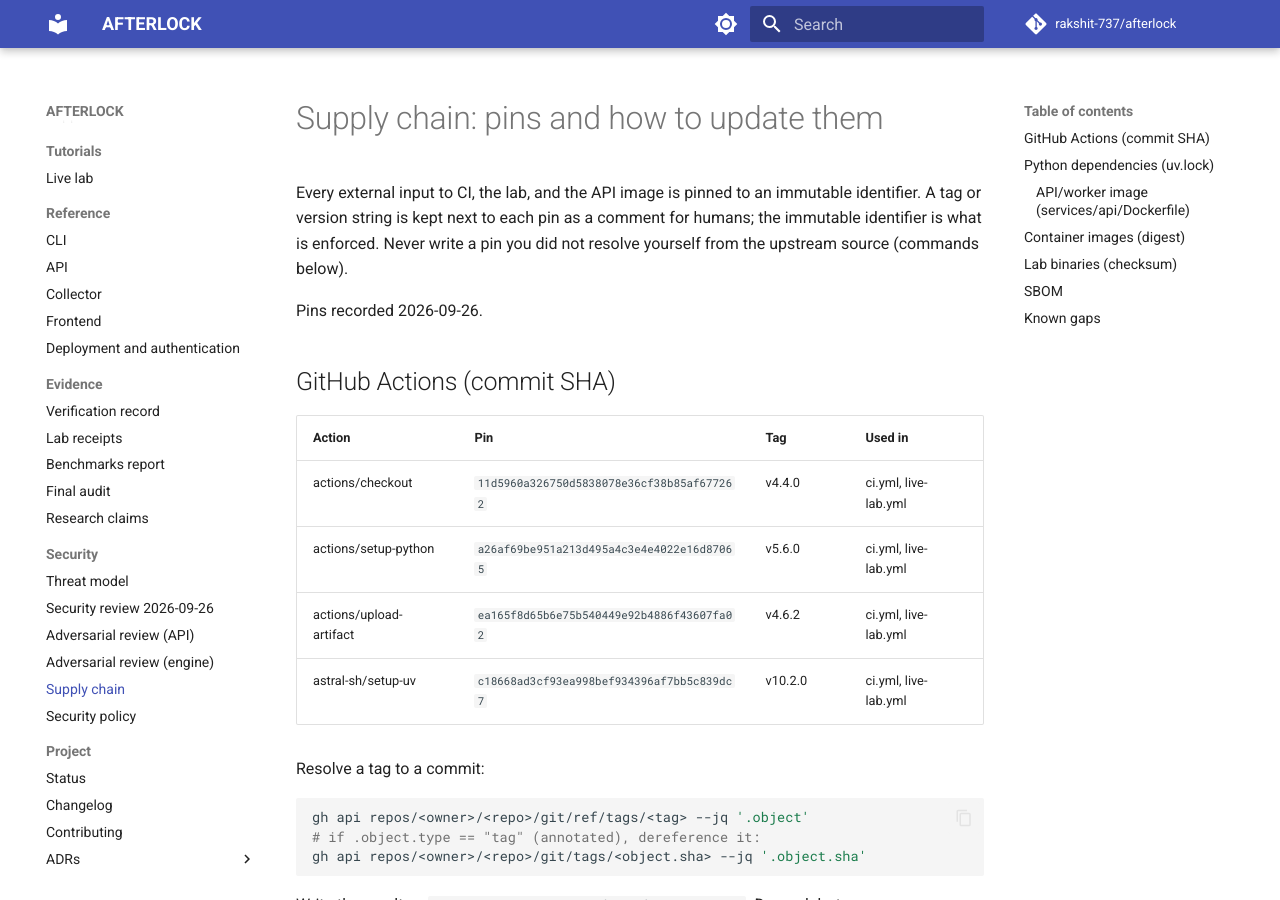
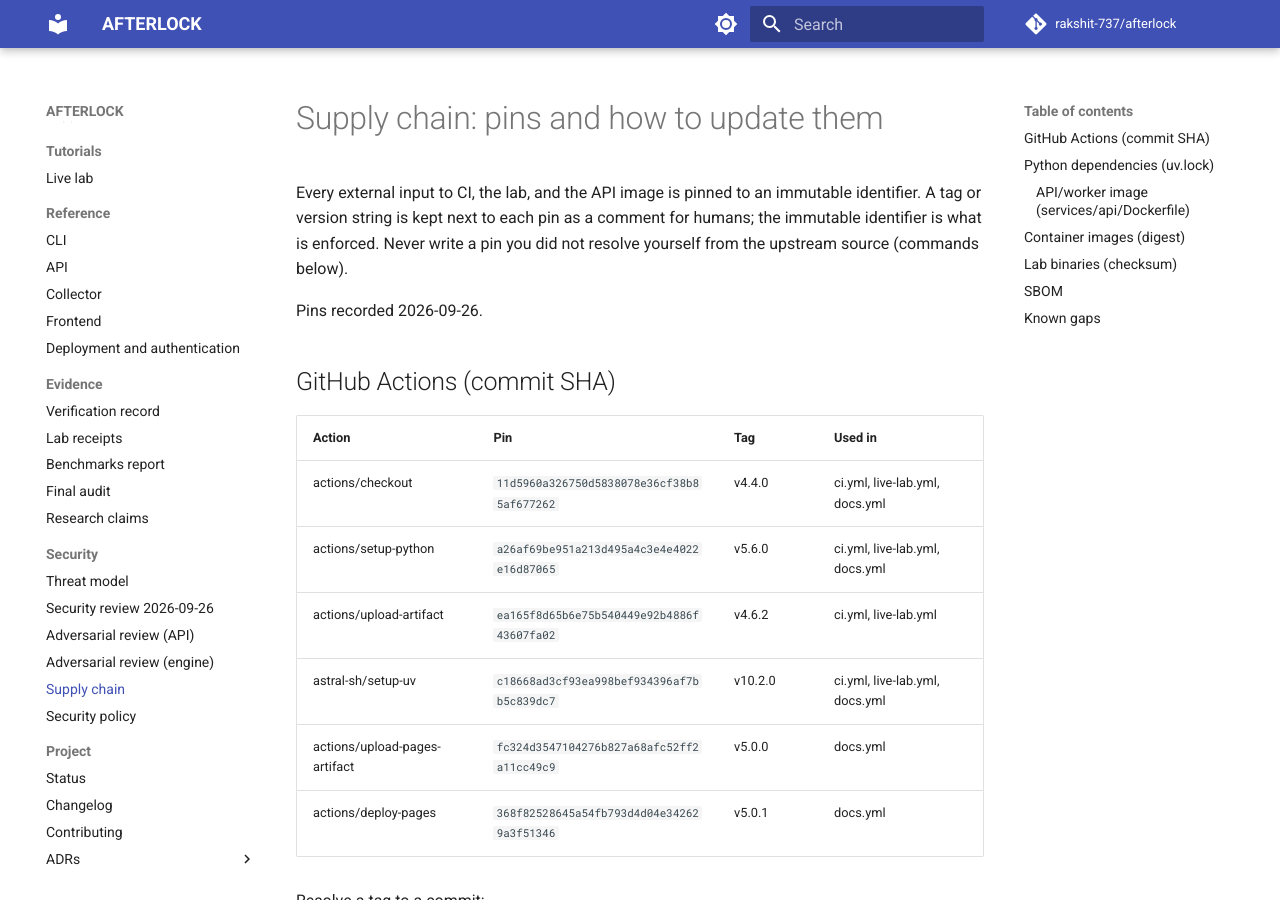
Before and after one commit to rakshit-737/afterlock, an MkDocs documentation site: the page built from docs/security/supply-chain.md, in a window 1280 px wide and 900 px high. Built offline with MkDocs 1.6.1 and Material for MkDocs 9.7.7, drawn with Linux system fonts in a browser that asks for light colours; comment, search, counter and statistics services are not loaded.

Commit message:
docs(supply-chain): record Pages action pins used by docs.yml

```diff
--- a/docs/security/supply-chain.md
+++ b/docs/security/supply-chain.md
@@ -11,10 +11,12 @@ Pins recorded 2026-09-26.
 
 | Action | Pin | Tag | Used in |
 |---|---|---|---|
-| actions/checkout | `11d5960a326750d5838078e36cf38b85af677262` | v4.4.0 | ci.yml, live-lab.yml |
-| actions/setup-python | `a26af69be951a213d495a4c3e4e4022e16d87065` | v5.6.0 | ci.yml, live-lab.yml |
+| actions/checkout | `11d5960a326750d5838078e36cf38b85af677262` | v4.4.0 | ci.yml, live-lab.yml, docs.yml |
+| actions/setup-python | `a26af69be951a213d495a4c3e4e4022e16d87065` | v5.6.0 | ci.yml, live-lab.yml, docs.yml |
 | actions/upload-artifact | `ea165f8d65b6e75b540449e92b4886f43607fa02` | v4.6.2 | ci.yml, live-lab.yml |
-| astral-sh/setup-uv | `c18668ad3cf93ea998bef934396af7bb5c839dc7` | v10.2.0 | ci.yml, live-lab.yml |
+| astral-sh/setup-uv | `c18668ad3cf93ea998bef934396af7bb5c839dc7` | v10.2.0 | ci.yml, live-lab.yml, docs.yml |
+| actions/upload-pages-artifact | `fc324d3547104276b827a68afc52ff2a11cc49c9` | v5.0.0 | docs.yml |
+| actions/deploy-pages | `368f82528645a54fb793d4d04e342629a3f51346` | v5.0.1 | docs.yml |
 
 Resolve a tag to a commit:
 
```
